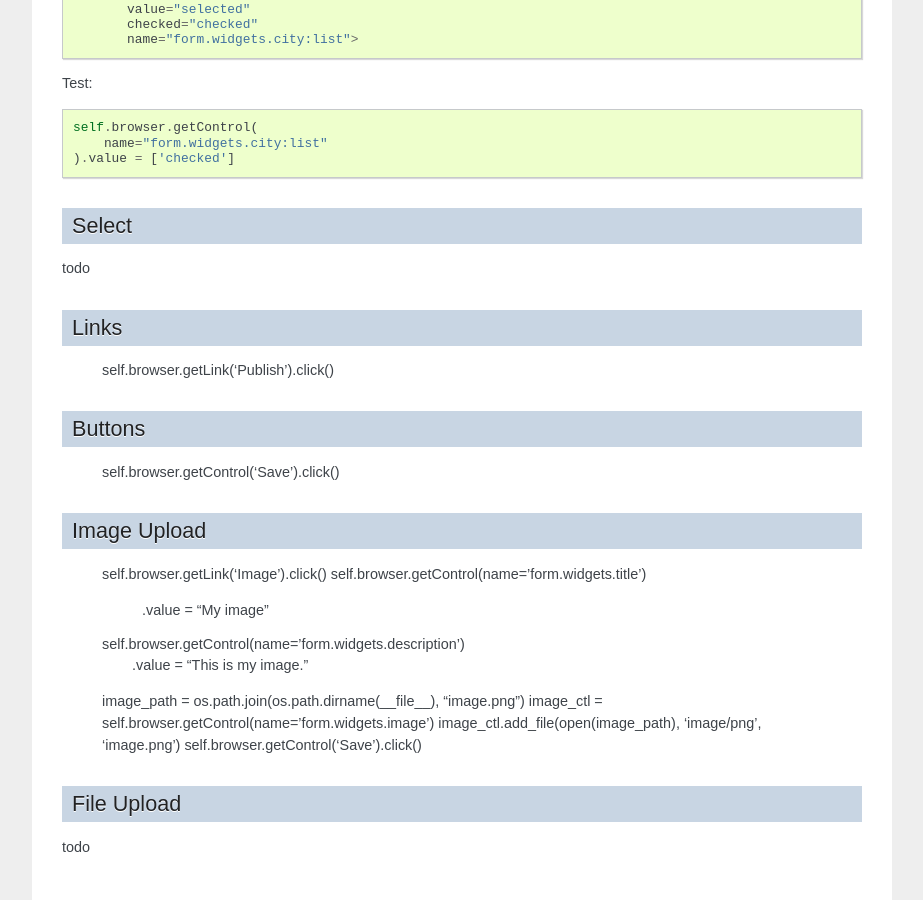
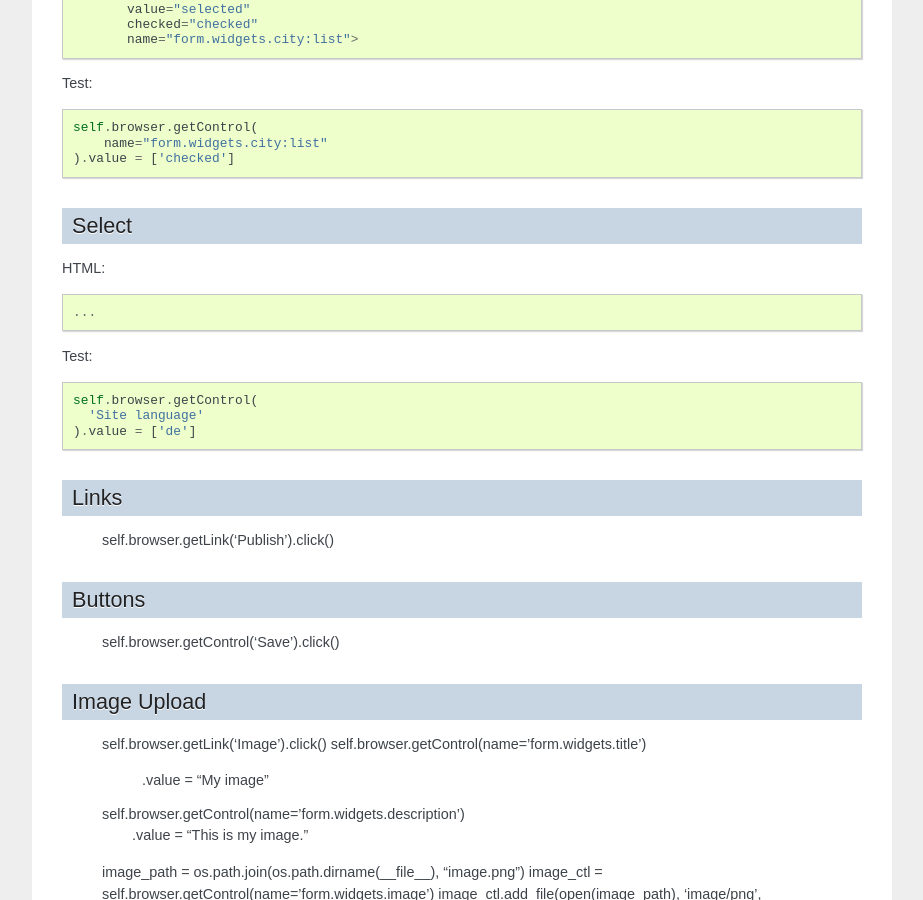
Before and after one commit to tisto/plone-testing-documentation, a Sphinx documentation site: the page built from docs/source/zope-testbrowser.rst, in a window 1280 px wide and 900 px high, scrolled down 1139 px. Shown: the whole window, without its empty margins (198-1121 px from the left). Built offline with Sphinx 7.4.7, drawn with Linux system fonts in a browser that asks for light colours; pages that are not in the unit, such as notebooks, are missing from menus.

Commit message:
Add select test.

```diff
--- a/docs/source/zope-testbrowser.rst
+++ b/docs/source/zope-testbrowser.rst
@@ -73,7 +73,15 @@ Test::
 Select
 ------
 
-todo
+HTML::
+
+ ...
+
+Test::
+
+  self.browser.getControl(
+    'Site language'
+  ).value = ['de']
 
 
 Links
```
